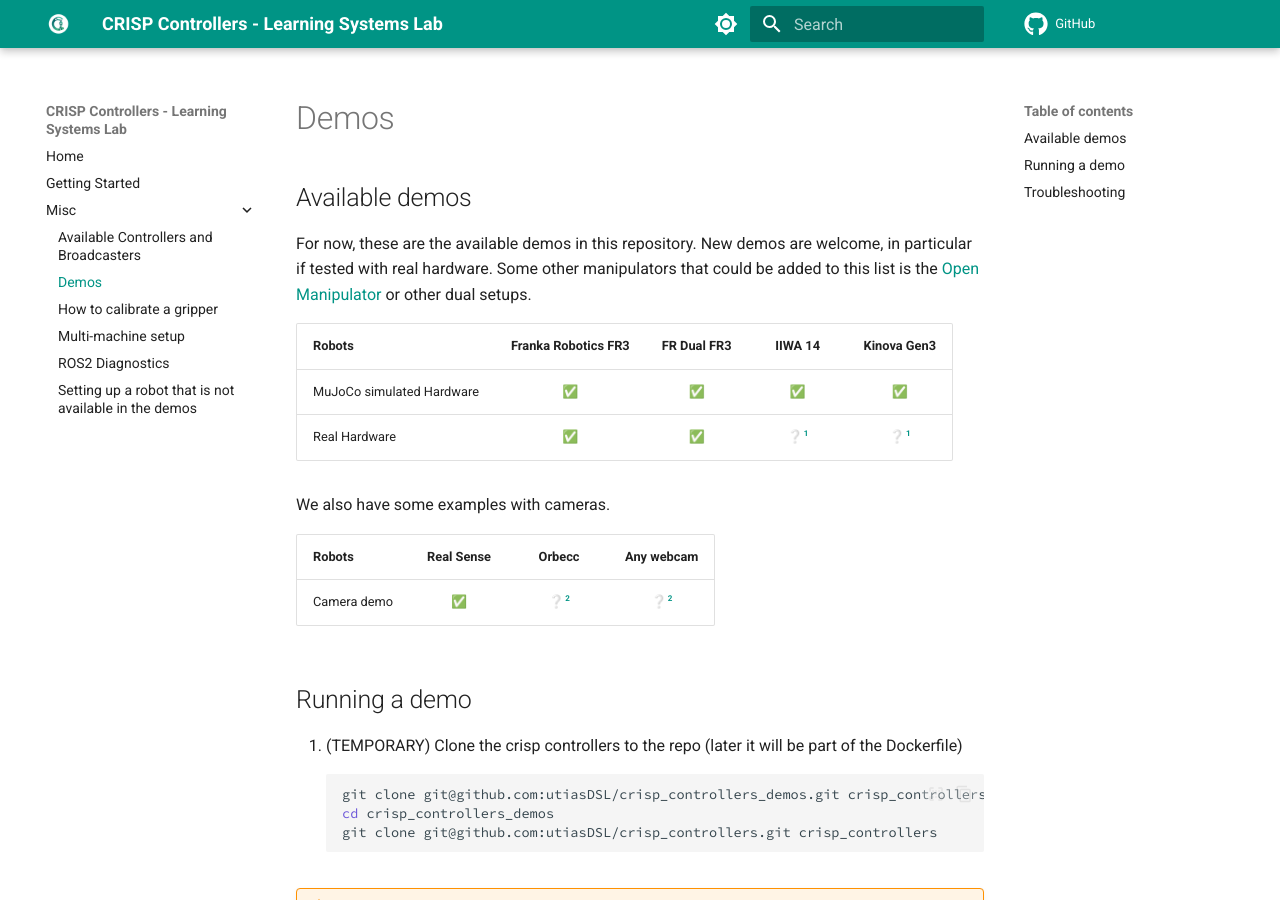
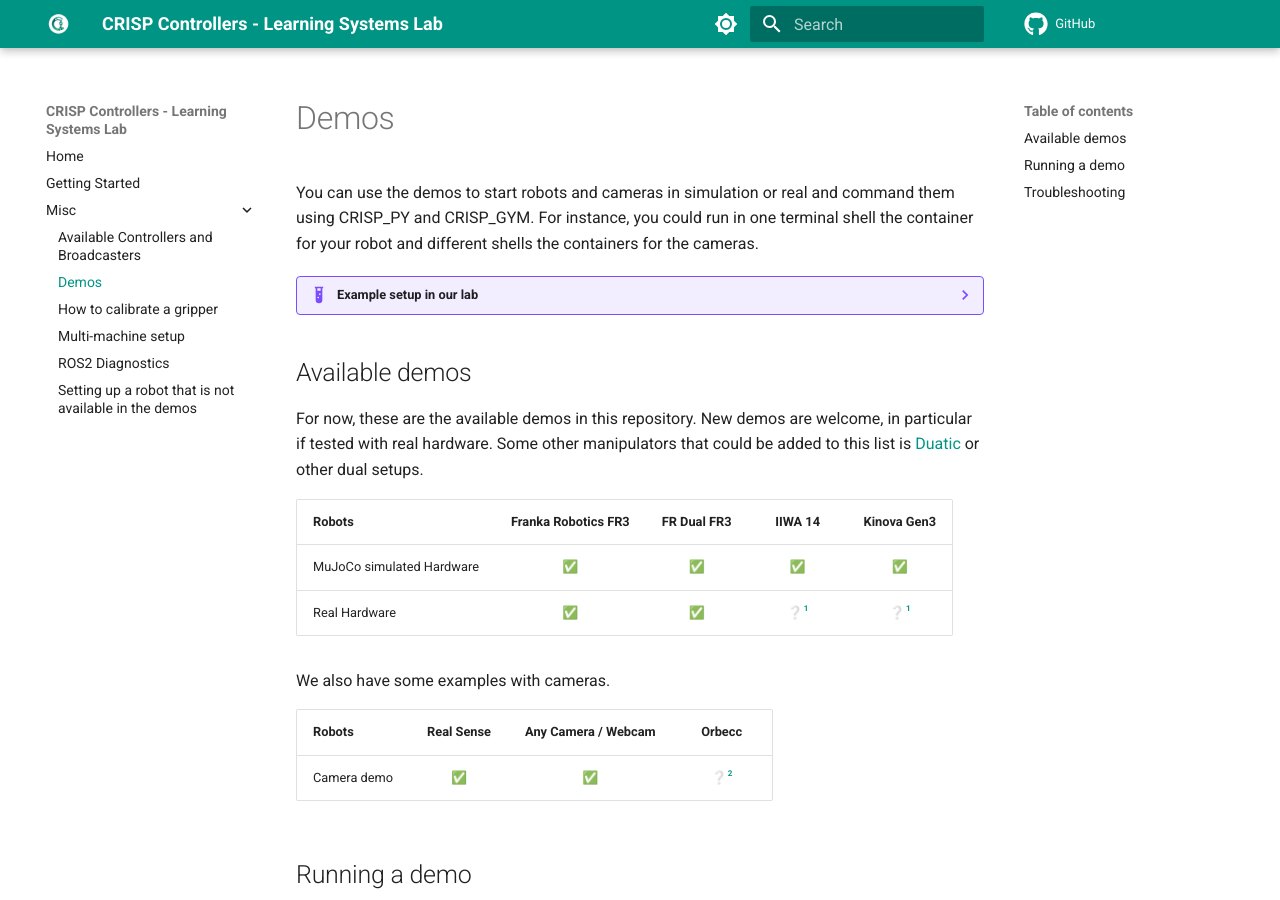
Before and after one commit to zordicom/crisp_controllers, an MkDocs documentation site: the page built from docs/misc/demos.md, in a window 1280 px wide and 900 px high. Built offline with MkDocs 1.6.1 and Material for MkDocs 9.7.7, drawn with Linux system fonts in a browser that asks for light colours; comment, search, counter and statistics services are not loaded; some of the changed text lies outside the part shown.

Commit message:
Added robots to getting started and updated the demos guide

````diff
--- a/docs/misc/demos.md
+++ b/docs/misc/demos.md
@@ -1,6 +1,29 @@
+You can use the demos to start robots and cameras in simulation or real and command them using CRISP_PY and CRISP_GYM.
+For instance, you could run in one terminal shell the container for your robot and different shells the containers for
+the cameras.
+
+??? Example "Example setup in our lab"
+    First we start our robots (FR3s):
+    ```bash
+    docker compose up launch_dual_franka
+    ```
+    Then we start the cameras:
+    ```bash
+    CAMERA_NAMESPACE=right SERIAL_NO=xxxxxxxx docker compose up launch_realsense
+    ```
+    ...and another camera:
+    ```bash
+    CAMERA_NAMESPACE=right docker compose up launch_camera
+    ```
+    We have a zellij/tmux session which starts all of these commands in individual panes, to be able to stop and restart them easily.
+    Then, we are able interact with these containers directly using CRISP_PY or CRISP_GYM.
+
+    Check "Running a demo" for more information on how to launch the demos.
+
+
 ## Available demos
 For now, these are the available demos in this repository. New demos are welcome, in particular if tested with real hardware.
-Some other manipulators that could be added to this list is the [Open Manipulator](https://github.com/ROBOTIS-GIT/open_manipulator) or other dual setups.
+Some other manipulators that could be added to this list is [Duatic](https://github.com/Duatic/dynaarm_driver) or other dual setups.
 
 | Robots | Franka Robotics FR3 | FR Dual FR3 | IIWA 14 | Kinova Gen3 |
 | :--- | :---: | :---: | :---: | :---: |
@@ -11,9 +34,9 @@
 
 We also have some examples with cameras.
 
-| Robots | Real Sense | Orbecc |  Any webcam |
+| Robots | Real Sense | Any Camera / Webcam | Orbecc |
 | :--- | :---: | :---: | :---: |
-| Camera demo | ✅ | ❔[^2] | ❔[^2] |
+| Camera demo | ✅ | ✅ | ❔[^2] |
 
 
 [^2]: TODO, still not available in the demos
@@ -71,6 +94,13 @@
 
 
 For the cameras, you can run:
+
+```bash
+docker compose up launch_camera
+```
+
+...and in case you are running a realsense:
+
 ```bash
 docker compose up launch_realsense
 ```
````
Also changed, not shown: docs/getting_started.md (+3 -0 lines), docs/index.md (+2 -0 lines), docs/media/robots_transparent.jpg (added), docs/media/robots_transparent.png (added).
